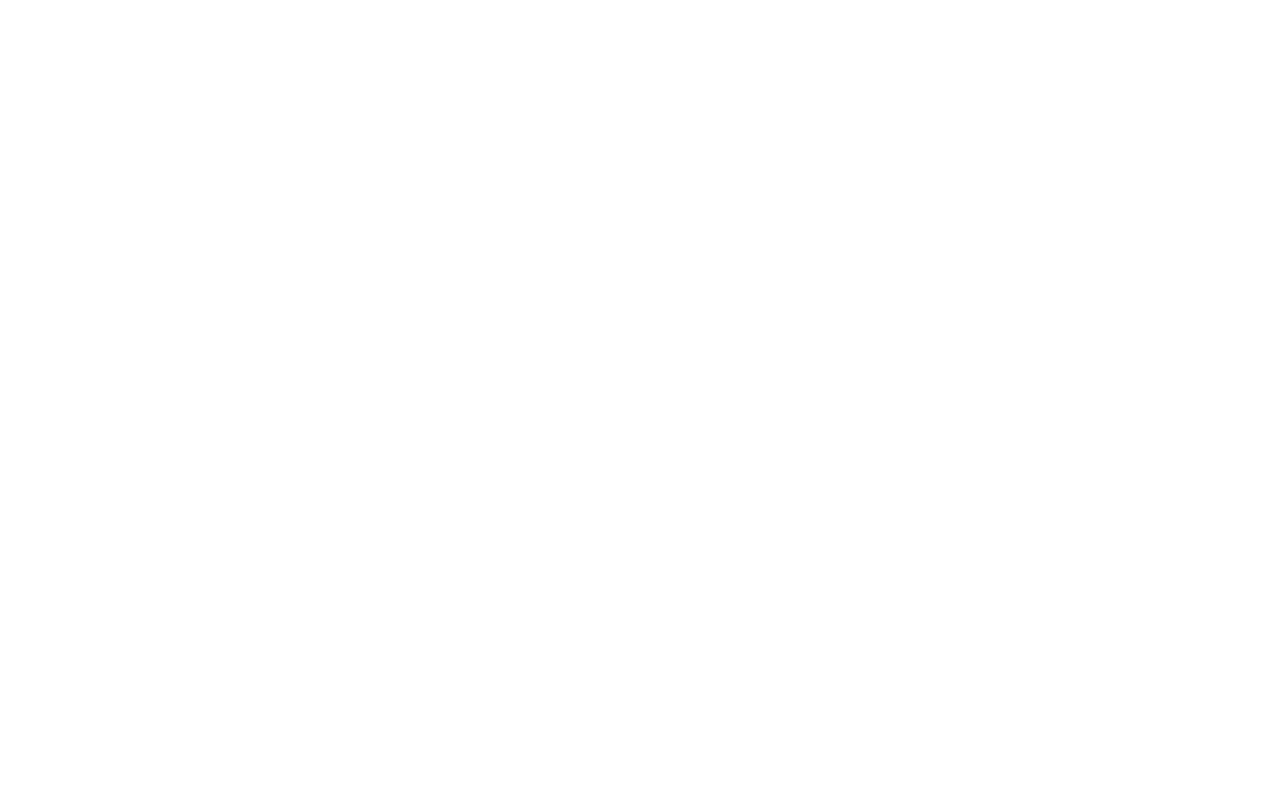
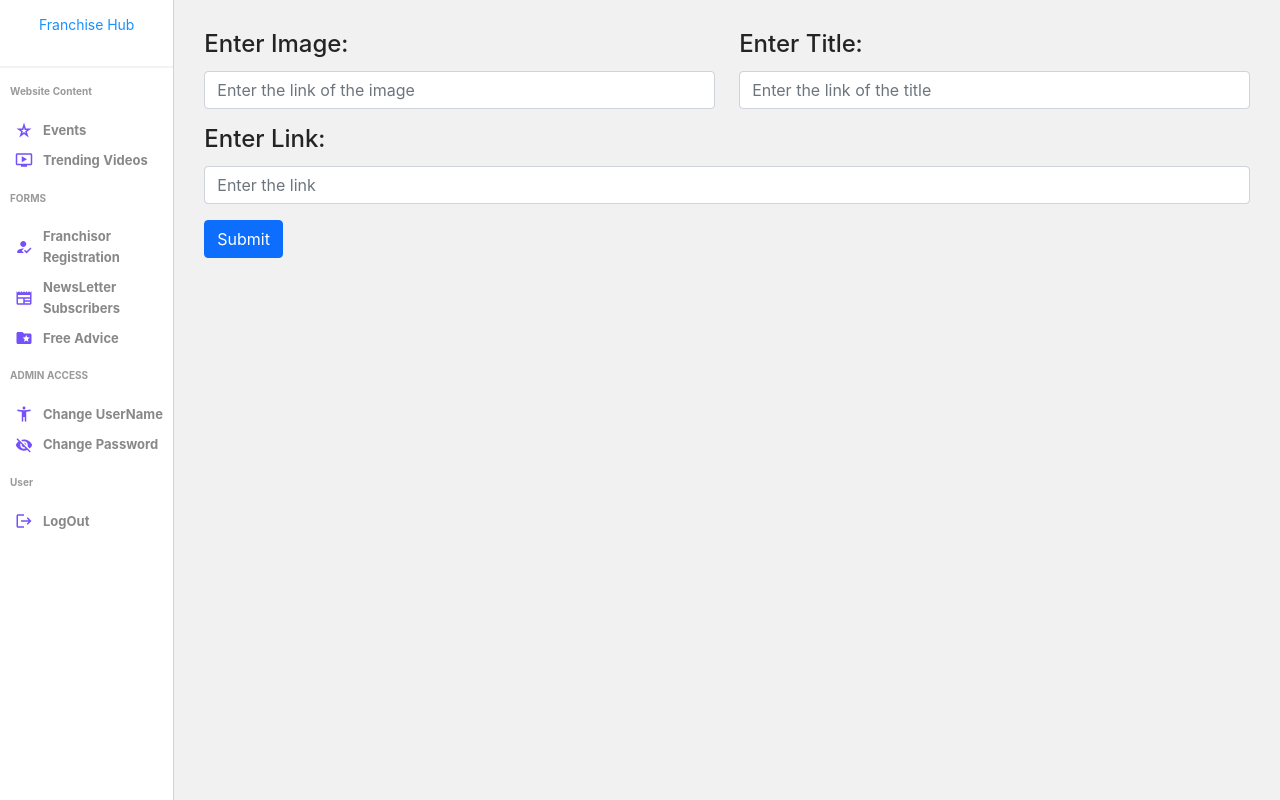
Before and after one commit to Meowlancing/Franchise-Hub-Dashboard, a React (Create React App) app in the folder admin/: page /addevent in a window 1280 px wide. Before the commit this address had no page. Built offline with nearby package versions, Linux system fonts and the light colour scheme.

Commit message:
admin add

```diff
--- a/admin/src/App.js
+++ b/admin/src/App.js
@@ -9,6 +9,7 @@
 import Events from './components/Events';
 import FreeAd from "./pages/FreeAd"
 import NewsLet from "./pages/NewsLet"
+import AddEvent from './components/pages/AddEvent';
 
 function App() {
   return (
@@ -20,7 +21,7 @@
        <Route path='/free/' element={<FreeAd/>} />
        <Route path='/newsletter/' element={<NewsLet/>} />
        <Route path='/access/' element={<Login/>} />
-
+       <Route path='/addevent' element={<AddEvent/>} />
        <Route path='users'>
          <Route index element={<List/>}/>
          <Route path=':franchisor-reg' element={<List/>}/>
--- a/admin/src/components/Events.js
+++ b/admin/src/components/Events.js
@@ -4,9 +4,10 @@
 import { EditOutlined, DeleteOutlined, CheckOutlined } from "@ant-design/icons";
 import SideBar from "./SideBar.jsx";
 import axios from "../api/axios.js";
+import AddEvent from "./pages/AddEvent.jsx";
 
 function Events() {
-// api get
+  // api get
   const [events, setEvents] = useState([]);
 
   const getEvents = async () => {
@@ -24,19 +25,13 @@
 
   useEffect(() => {
     getEvents();
-  },[]);
-   const id = events.map((item) => item._id);
+  }, []);
+
+  const id = events.map((item) => item._id);
   // api post
   const [isEditing, setIsEditing] = useState(false);
   const [editingStudent, setEditingStudent] = useState(null);
-  const [dataSource, setDataSource] = useState([
-    {
-      event_banner: "",
-      event_title: "",
-      event_link: "",
 
-    }],
-  );
 
   const columns = [
     {
@@ -78,41 +73,15 @@
               }}
               style={{ color: "red", marginLeft: 10 }}
             />
-            <CheckOutlined onClick={postData} style={{ marginLeft: 10 }} />
+            {/* <CheckOutlined onClick={postData} style={{ marginLeft: 10 }} /> */}
           </>
         );
       },
     },
   ];
 
-  const onAddStudent = () => {
-    const newStudent = {
-      id: id,
-      event_banner: "Edit and Enter Poster Link",
-      event_title: "Edit and Enter Title",
-      event_link: "Edit and Enter Link ",
-    };
-    setDataSource((pre) => {
-      return [...pre, newStudent];
-    });
-  };
+  const onDeleteStudent = async (record) => {
 
-  const onDeleteStudent = async (record) => {
-    // await axios(
-    //   {
-
-    //   }
-    // )
-    Modal.confirm({
-      title: "Are you sure, you want to delete this?",
-      okText: "Yes",
-      okType: "danger",
-      onOk: () => {
-        setDataSource((pre) => {
-          return pre.filter((student) => student.id !== record.id);
-        });
-      },
-    });
   };
   const onEditStudent = (record) => {
     setIsEditing(true);
@@ -123,40 +92,6 @@
     setEditingStudent(null);
   };
 
-  // // uploading the poster
-  // const [file, setFile] = useState([]);
-
-  // function uploadSingleFile(e) {
-  //   setFile([...file, URL.createObjectURL(e.target.files[0])]);
-  //   console.log("file", file);
-  //   console.log(e.target.value)
-  // }
-
-  const dataBanner = dataSource.map((item) => item.event_banner).toString();
-  const dataTitle = dataSource.map((item) => item.event_title).toString();
-  const dataLink = dataSource.map((item) => item.event_link).toString();
-  console.log(dataBanner);
-  async function postData() {
-    try {
-      const response = await axios({
-        method: "post",
-        url: "https://franchise-hub-server.herokuapp.com/api/v1/admin/dashboard/web/events/new",
-        data: {
-          event_banner: dataBanner,
-          event_title: dataTitle,
-          event_link: dataLink
-        },
-      });
-
-      console.log(response.data);
-      console.log(dataSource);
-      // return  response;
-    } catch (error) {
-      console.log("error");
-      return [];
-    }
-  }
-
   return (
     <>
       <div className="app" style={{ display: "flex" }}>
@@ -164,10 +99,12 @@
           <SideBar />
         </div>
         <header className="app-header" style={{ flex: "6", padding: "30px" }}>
-          <Button onClick={onAddStudent} className="mb-4">
-            Add a new Event
-          </Button>
-          <Table columns={columns} dataSource={dataSource}></Table>
+          <a href="/addevent">
+            <Button className="mb-4">
+              Add a new Event
+            </Button>
+          </a>
+          <Table columns={columns} dataSource={events}></Table>
           <Modal
             title="Edit Info"
             visible={isEditing}
@@ -175,18 +112,18 @@
             onCancel={() => {
               resetEditing();
             }}
-            onOk={() => {
-              setDataSource((pre) => {
-                return pre.map((student) => {
-                  if (student.id === editingStudent.id) {
-                    return editingStudent;
-                  } else {
-                    return student;
-                  }
-                });
-              });
-              resetEditing();
-            }}
+            // onOk={() => {
+            //   setDataSource((pre) => {
+            //     return pre.map((student) => {
+            //       if (student.id === editingStudent.id) {
+            //         return editingStudent;
+            //       } else {
+            //         return student;
+            //       }
+            //     });
+            //   });
+            //   resetEditing();
+            // }}
           >
             <Input
               value={editingStudent?.event_banner}
--- /dev/null
+++ b/admin/src/components/pages/AddEvent.jsx
@@ -0,0 +1,91 @@
+import React, { useState } from 'react'
+import SideBar from '../SideBar'
+import { Button, Col, Form, Row } from "react-bootstrap"
+import axios from '../../api/axios'
+
+function AddEvent() {
+  const [form, setForm] = useState(
+    {
+      event_banner: "",
+      event_title: "",
+      event_link: "",
+    },
+  )
+
+  const handleForm = (input) => (e) => {
+    // input value from the form
+    const { value } = e.target;
+
+    //updating for data state taking previous state and then adding new value to create new object
+    setForm((prevState) => ({
+      ...prevState,
+      [input]: value,
+    }));
+    console.log(value);
+  };
+
+
+  async function postData() {
+    try {
+      const response = await axios({
+        method: "post",
+        url: "https://franchise-hub-server.herokuapp.com/api/v1/admin/dashboard/web/events/new",
+        data: form,
+      });
+
+      console.log(response.data);
+      // return  response;
+    } catch (error) {
+      console.log("error");
+      return [];
+    }
+    console.log(form);
+  }
+
+  return (
+    <>
+      <div className="app" style={{ display: "flex" }}>
+        <div style={{ flex: "1" }}>
+          <SideBar />
+        </div>
+        <header className="app-header" style={{ flex: "6", padding: "30px" }}>
+          <Form>
+            <Row>
+              <Col lg="6">
+                <Form.Group className="mb-3">
+                  <h4>Enter Image:</h4>
+                  <Form.Control
+                    type='text'
+                    placeholder='Enter the link of the image'
+                    onChange={handleForm("event_banner")}
+                  />
+                </Form.Group>
+              </Col>
+              <Col lg="6">
+                <Form.Group className="mb-3">
+                  <h4>Enter Title:</h4>
+                  <Form.Control
+                    type='text'
+                    placeholder='Enter the link of the title'
+                    onChange={handleForm("event_title")}
+                  />
+                </Form.Group>
+              </Col>
+              <Form.Group className="mb-3">
+                <h4>Enter Link:</h4>
+                <Form.Control
+                  type='text'
+                  placeholder='Enter the link'
+                  onChange={handleForm("event_link")}
+                />
+              </Form.Group>
+            </Row>
+            <Button variant='primary' style={{ textAlign: "center" }} onClick={postData}>Submit</Button>
+          </Form>
+        </header>
+      </div>
+    </>
+  )
+}
+
+export default AddEvent
```
